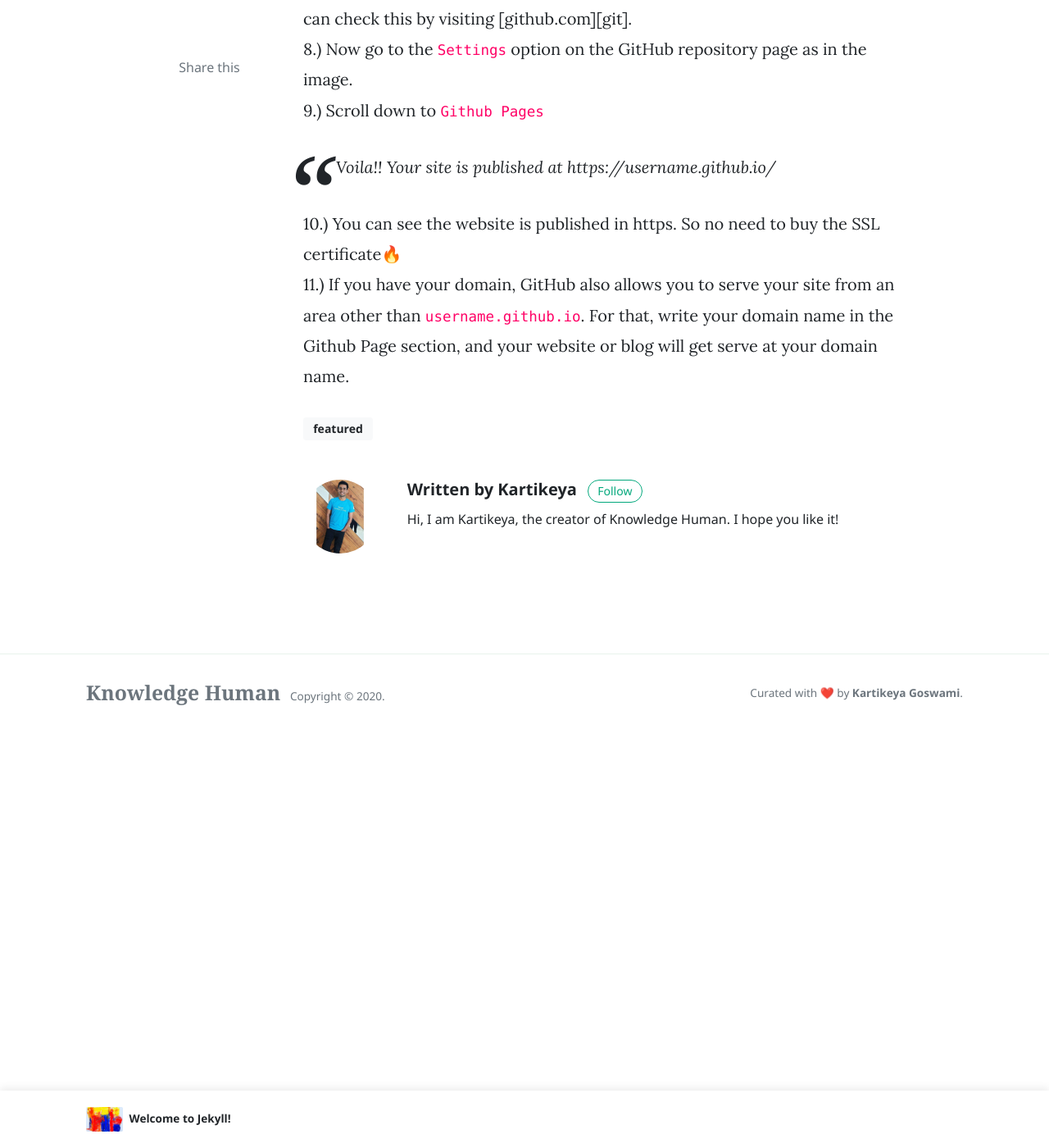
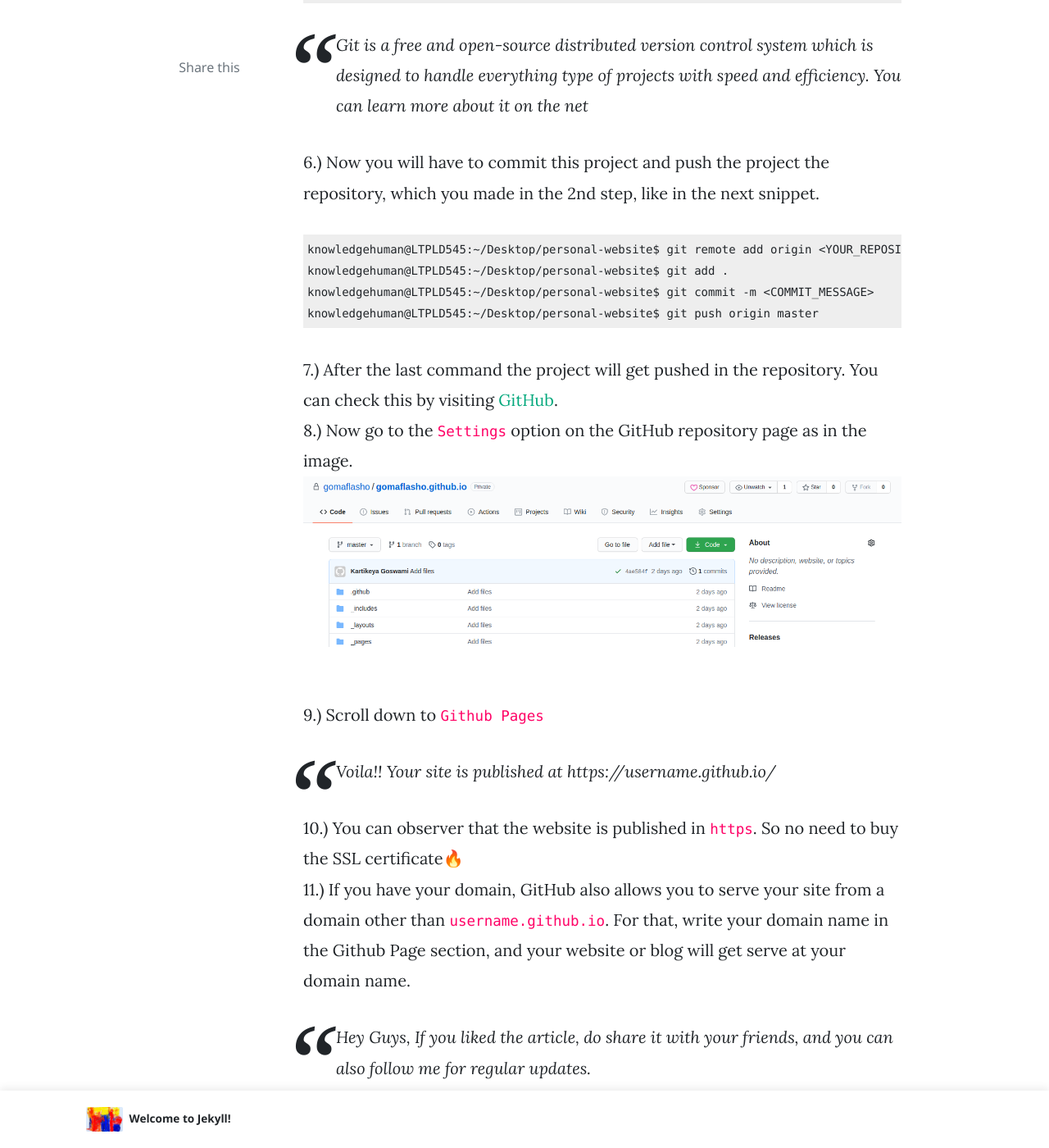
Before and after one commit to gokaco/gokaco.github.io, a Jekyll site: the page built from _posts/2020-08-14-free-hosting-ssl-lifetime-blog.markdown, in a window 1280 px wide and 1400 px high, scrolled down 2280 px. Shown: the whole window at 82% size. Built offline with Jekyll 4.4.1, drawn with Linux system fonts in a browser that asks for light colours; nearby versions of some CDN libraries; comment, search, counter and statistics services are not loaded; some of the changed text lies outside the part shown.

Commit message:
Add more content

```diff
--- a/_posts/2020-08-14-free-hosting-ssl-lifetime.markdown
+++ b/_posts/2020-08-14-free-hosting-ssl-lifetime-blog.markdown
@@ -1,35 +1,36 @@
 ---
 layout: post
-title:  "FREE HOSTING and SSL for LIFETIME | GITHUB PREMIUM QUALITY| STEP by STEP WEBSITE CREATION 2020"
-categories: [ Blogs and Website ]
+title: "FREE HOSTING and SSL for LIFETIME | GITHUB PREMIUM QUALITY| STEP by STEP WEBSITE CREATION 2020"
+categories: [Blogs and Website]
 image: assets/images/heading.png
 tags: [featured]
 ---
+
 Whenever you want to start a blog or a site, you will always need a hosting where you will host the website and an SSL certificate for authentication. For a beginner, the hosting costs around Rs. 4000 to 6000 a year and increases after that. An SSL cost also around 1000 per year.
 
->What if I tell you that you can get this for free for your life with premium quality and no charges(not even a penny)?🔥🔥
+> What if I tell you that you can get this for free for your life with premium quality and no charges(not even a penny)?🔥🔥
 
 Yes, you heard it right you can get free hosting and SSL for a lifetime. This service is given by none other than Github. It is a corporation that provides hosting for software development and version control using Git. It has been a subsidiary of Microsoft since 2018.
 
->So how can we use this service for our needs?
+> So how can we use this service for our needs?
 
 Steps:-
 
 1.) Go and make an account on Github.<br/>
-2.) Create a new repository named username.github.io, where username is your username (or organization name) on GitHub.
+2.) Create a new repository named `username.github.io`, where username is your username (or organization name) on GitHub as shown below.
+![image tooltip here](/assets/images/makerepo.png)
 Note:-
 
->If the first part of the repository doesn’t exactly match your username, it won’t work, so make sure to get it right.
+> If the first part of the repository doesn’t exactly match your username, it won’t work, so make sure to get it right.
 
 3.) Search for the project or theme for your blog on the net which you want to host on Github<br/>
 4.) Download the project<br/>
-5.) Open the project in the terminal and initialize git in the project as below<br/>
+5.) Open the project in the terminal and initialize `git` in the project as below<br/>
 
 Here I have a project called `personal-website` which is located on `Desktop`
 {% highlight ruby %}
-knowledgehuman@LTPLD545:~/Desktop/personal-website$ git init
+knowledgehuman@LTPLD545:~/Desktop/personal-website\$ git init
 {% endhighlight %}
-
 
 > Git is a free and open-source distributed version control system which is designed to handle everything type of projects with speed and efficiency. You can learn more about it on the net
 
@@ -41,11 +42,21 @@
 knowledgehuman@LTPLD545:~/Desktop/personal-website$ git push origin master
 {% endhighlight %}
 
-7.) After the last command the project will get pushed in the repository. You can check this by visiting [github.com][git].<br/>
+7.) After the last command the project will get pushed in the repository. You can check this by visiting [GitHub][git].<br/>
 8.) Now go to the `Settings` option on the GitHub repository page as in the image.<br/>
+![image tooltip here](/assets/images/settings.png)
+
 9.) Scroll down to `Github Pages`<br/>
 
 > Voila!! Your site is published at https://username.github.io/
 
-10.) You can see the website is published in https. So no need to buy the SSL certificate🔥<br/>
-11.) If you have your domain, GitHub also allows you to serve your site from an area other than `username.github.io`. For that, write your domain name in the Github Page section, and your website or blog will get serve at your domain name.<br/>
+10.) You can observer that the website is published in `https`. So no need to buy the SSL certificate🔥<br/>
+11.) If you have your domain, GitHub also allows you to serve your site from a domain other than `username.github.io`. For that, write your domain name in the Github Page section, and your website or blog will get serve at your domain name.<br/>
+
+> Hey Guys, If you liked the article, do share it with your friends, and you can also follow me for regular updates.
+
+> I have also shown the steps in the visual format in this youtube video. Do check that out if you need any help.
+
+<p><iframe width="560" height="315" src="https://www.youtube.com/embed/-wXipUa8Nas" frameborder="0" allow="accelerometer; autoplay; encrypted-media; gyroscope; picture-in-picture" allowfullscreen></iframe></p>
+
+[git]: https://github.com
```
Also changed, not shown: assets/images/makerepo.png (added), assets/images/settings.png (added).
